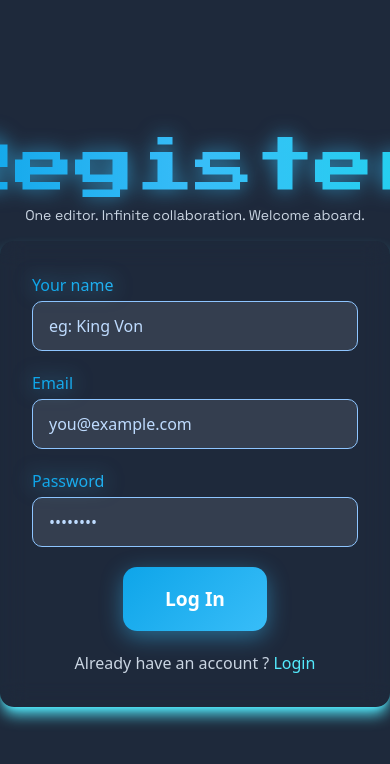
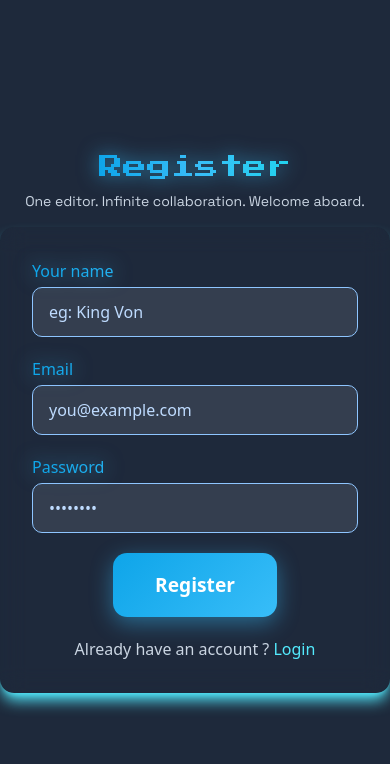
Before and after one commit to ssb-shree/TeamType-a-collaborative-multi-code-IDE, a Next.js app in the folder client/: page /register in a window 390 px wide. Shown: the top 764 px of the page. Built offline with nearby package versions, Linux system fonts and the light colour scheme.

Commit message:
minor font changes for the android view

```diff
--- a/client/src/components/auth/Hero.jsx
+++ b/client/src/components/auth/Hero.jsx
@@ -27,7 +27,9 @@ const Hero = () => {
     <section className="bg-[#1e293b] w-full h-screen flex flex-col items-center text-slate-300">
       <div className="w-full h-full flex flex-col items-center justify-center">
         <div className="flex flex-col w-full items-center mb-4">
-          <h1 className={`${pressStart2P.className} ${styles.title} text-6xl`}>
+          <h1
+            className={`${pressStart2P.className} ${styles.title} text-2xl md:text-6xl`}
+          >
             {pathName == "/login" ? "Login" : "Register"}
           </h1>
           <p
--- a/client/src/components/auth/Loginform.jsx
+++ b/client/src/components/auth/Loginform.jsx
@@ -8,8 +8,8 @@ import { MailIcon } from "lucide-react";
 const Loginform = () => {
   return (
     <div className="flex items-center justify-center hero px-4 bg-[#0f172]">
-      <div className=" w-screen bg-opacity-5 backdrop-blur-md p-8 rounded-xl shadow-lg max-w-md shadow-cyan-300">
-        <form className="space-y-5 flex flex-col justify-center items-center">
+      <div className="w-screen bg-opacity-5 backdrop-blur-md p-8 rounded-xl shadow-lg max-w-md shadow-cyan-300">
+        <form className="space-y-5 flex flex-col justify-center items-center ">
           <div className="w-full">
             <label
               className={`block text-blue-100 mb-1 ${styles.title}`}
@@ -38,7 +38,7 @@ const Loginform = () => {
               placeholder="••••••••"
             />
           </div>
-          <button type="submit" className={`${styles.button}`}>
+          <button type="button" className={`${styles.button}`}>
             Log In
           </button>
           <span className="">
--- a/client/src/components/auth/Registerform.jsx
+++ b/client/src/components/auth/Registerform.jsx
@@ -50,8 +50,8 @@ const Registerform = () => {
               placeholder="••••••••"
             />
           </div>
-          <button type="submit" className={`${styles.button}`}>
-            Log In
+          <button type="button" className={`${styles.button}`}>
+            Register
           </button>
           <span className="">
             Already have an account ?{" "}
```
